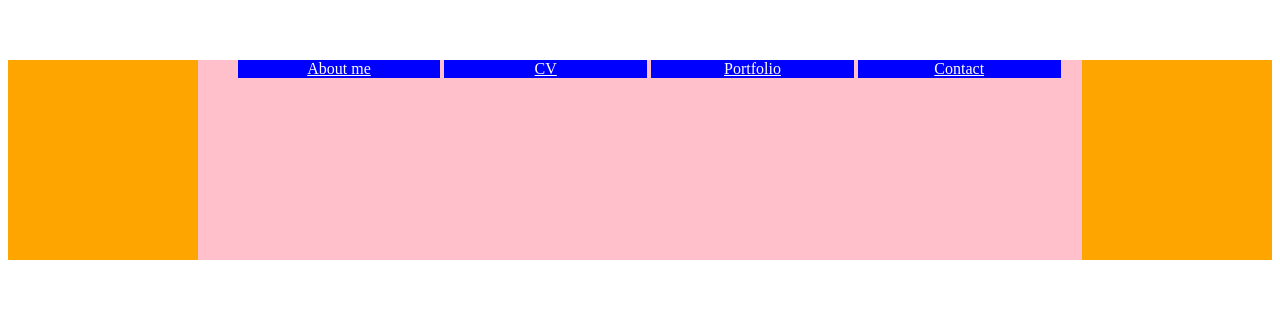
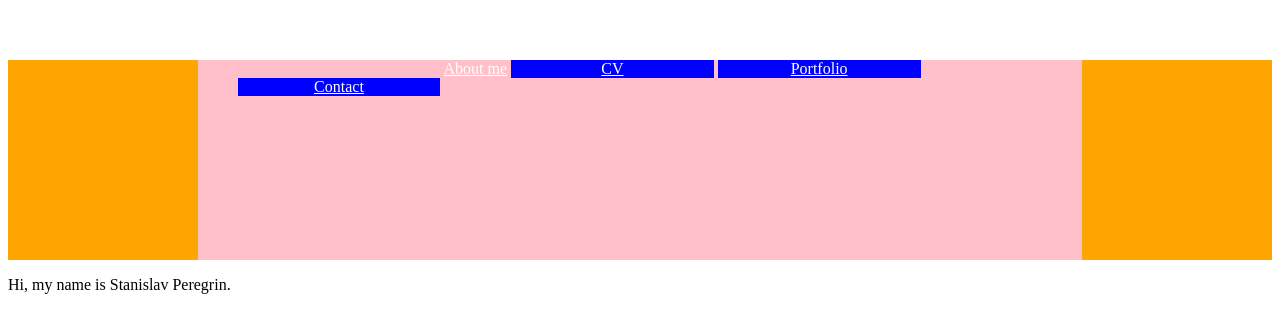
Before and after one commit to StanislavPeregrin1997/Assigment-0, a plain HTML site: page CV.html in a window 1280 px wide. Shown: the part 240-572 px from the top of the page. Drawn offline with Linux system fonts and the light colour scheme.

Commit message:
further progress

```diff
--- a/CV.html
+++ b/CV.html
@@ -10,10 +10,10 @@
 <body>
     <nav>
         <ul>
-            <li class="active">
+            <li></li>
                 <a href="index.html">About me</a>
             </li>
-            <li>
+            <li class="active">
                 <a href="CV.html">CV</a>
             </li>
             <li>
@@ -25,5 +25,6 @@
 
         </ul>
       </nav>
+      <p> Hi, my name is Stanislav Peregrin.</p>
 </body>
 </html>
```
Also changed, not shown: index.html (+3 -0 lines).
